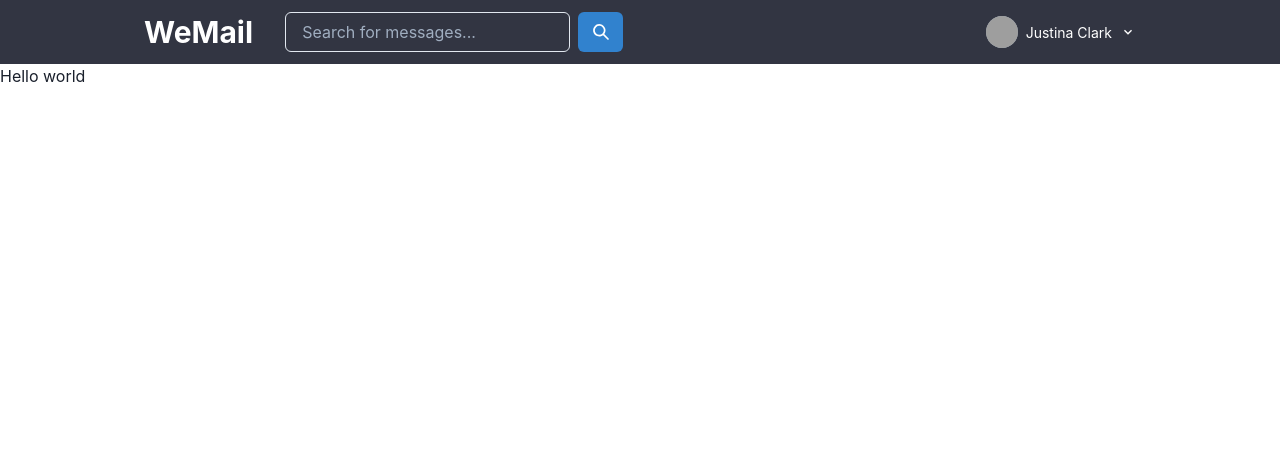
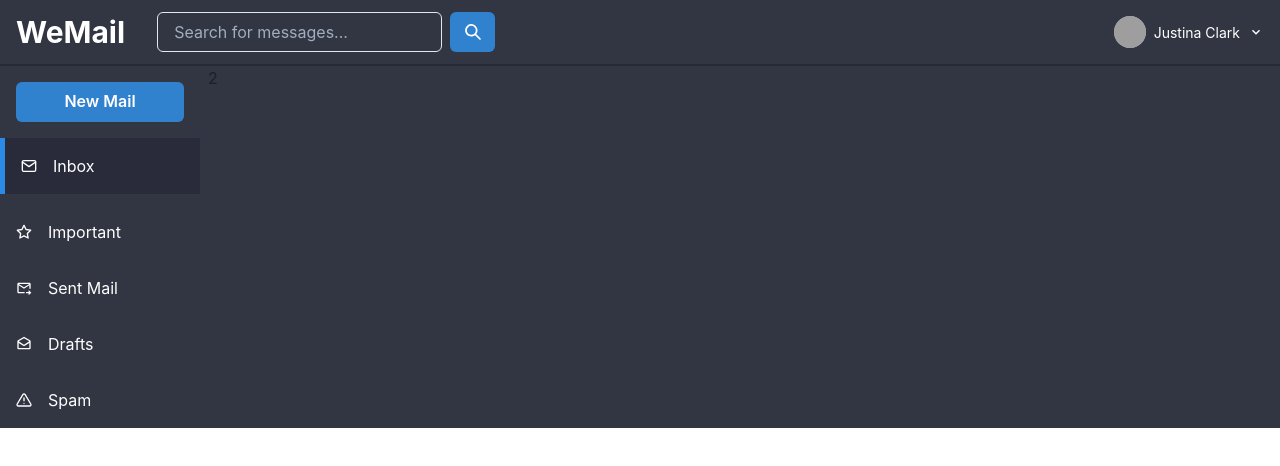
Before and after one commit to celeee/wemail, a React (Create React App) app: page /inbox in a window 1280 px wide. Shown: the top 466 px of the page. Built offline with nearby package versions, Linux system fonts and the light colour scheme; grey boxes are pictures that could not be loaded.

Commit message:
created navigation bar component(ui)

```diff
--- a/src/App.tsx
+++ b/src/App.tsx
@@ -1,11 +1,17 @@
-import { Box } from "@chakra-ui/react";
-import Header from "./components/Header/Header";
+import { Box, Grid, GridItem } from "@chakra-ui/react";
+import Header from "./components/header/Header";
+import NavigationBar from "./components/navigation/NavigationBar";
 
 function App() {
   return (
     <Box>
       <Header />
-      Hello world
+      <Grid templateColumns="200px 1fr" gap={2} background="#323542">
+        <GridItem>
+          <NavigationBar />
+        </GridItem>
+        <GridItem>2</GridItem>
+      </Grid>
     </Box>
   );
 }
--- a/src/components/Header/Header.tsx
+++ b/src/components/Header/Header.tsx
@@ -28,8 +28,13 @@ const Header = () => {
   };
 
   return (
-    <header style={{ background: "#323542" }}>
-      <Container maxW="container.lg">
+    <header
+      style={{
+        background: "#323542",
+        borderBottom: "2px solid #272A35",
+      }}
+    >
+      <Container maxW="container.xl">
         <Flex alignItems="center" h="4rem">
           <Heading as="h1" size="lg" fontWeight="bold" mr={8} color="white">
             WeMail
--- /dev/null
+++ b/src/components/navigation/NavigationBar.tsx
@@ -0,0 +1,18 @@
+import { Box, Flex, Button } from "@chakra-ui/react";
+import NavigationList from "./NavigationList/NavigationList";
+
+const NavigationBar = (): JSX.Element => {
+  return (
+    <Box as="aside" h="full">
+      <Flex align="center" p="4">
+        <Button colorScheme="blue" w="full">
+          New Mail
+        </Button>
+      </Flex>
+
+      <NavigationList />
+    </Box>
+  );
+};
+
+export default NavigationBar;
--- /dev/null
+++ b/src/components/navigation/NavigationList/NavigationList.tsx
@@ -0,0 +1,27 @@
+import NavigationListItem from "./NavigationListItem";
+import { FiMail, FiStar, FiAlertTriangle } from "react-icons/fi";
+import { MdOutlineDrafts, MdForwardToInbox } from "react-icons/md";
+
+const NavigationList = (): JSX.Element => {
+  return (
+    <nav>
+      <ul>
+        <NavigationListItem label="Inbox" path="/inbox" icon={FiMail} />
+        <NavigationListItem label="Important" path="/important" icon={FiStar} />
+        <NavigationListItem
+          label="Sent Mail"
+          path="/sent-mail"
+          icon={MdForwardToInbox}
+        />
+        <NavigationListItem
+          label="Drafts"
+          path="/drafts"
+          icon={MdOutlineDrafts}
+        />
+        <NavigationListItem label="Spam" path="/spam" icon={FiAlertTriangle} />
+      </ul>
+    </nav>
+  );
+};
+
+export default NavigationList;
--- /dev/null
+++ b/src/components/navigation/NavigationList/NavigationListItem.tsx
@@ -0,0 +1,58 @@
+import React from "react";
+import { Flex, Icon } from "@chakra-ui/react";
+import { NavLink, useLocation } from "react-router-dom";
+
+const activeStyle = {
+  borderLeft: "5px solid #2B89E8",
+  transition: "border 250ms",
+  display: "flex",
+  background: "#292B3A",
+  marginBottom: "10px",
+};
+
+interface IProps {
+  label: string;
+  path: string;
+  icon?: React.FC;
+}
+
+const NavigationListItem = ({ label, path, icon }: IProps): JSX.Element => {
+  const { pathname } = useLocation();
+  const isRootPath = path === "/inbox" && pathname === "/";
+
+  return (
+    <li>
+      <NavLink
+        to={path}
+        style={(navData) => (navData.isActive || isRootPath ? activeStyle : {})}
+      >
+        <Flex
+          w="full"
+          align="center"
+          color="white"
+          p="4"
+          role="group"
+          cursor="pointer"
+          _hover={{
+            bg: "#292B3A",
+            color: "#2F75BE",
+          }}
+        >
+          {icon && (
+            <Icon
+              mr="4"
+              fontSize="16"
+              _groupHover={{
+                color: "#2F75BE",
+              }}
+              as={icon}
+            />
+          )}
+          {label}
+        </Flex>
+      </NavLink>
+    </li>
+  );
+};
+
+export default NavigationListItem;
--- a/src/index.css
+++ b/src/index.css
@@ -1,3 +1,6 @@
+*{
+  box-sizing: border-box
+}
 body {
   margin: 0;
   font-family: -apple-system, BlinkMacSystemFont, 'Segoe UI', 'Roboto', 'Oxygen',
--- a/src/index.tsx
+++ b/src/index.tsx
@@ -6,14 +6,17 @@ import { store } from "./store";
 import { Provider } from "react-redux";
 import * as serviceWorker from "./serviceWorker";
 import { ChakraProvider } from "@chakra-ui/react";
+import { BrowserRouter } from "react-router-dom";
 
 ReactDOM.render(
   <React.StrictMode>
-    <ChakraProvider>
-      <Provider store={store}>
-        <App />
-      </Provider>
-    </ChakraProvider>
+    <BrowserRouter>
+      <ChakraProvider>
+        <Provider store={store}>
+          <App />
+        </Provider>
+      </ChakraProvider>
+    </BrowserRouter>
   </React.StrictMode>,
   document.getElementById("root")
 );
```
Also changed, not shown: package.json (+6 -1 lines), 1 other file (tests, documents, lock files or other folders).
